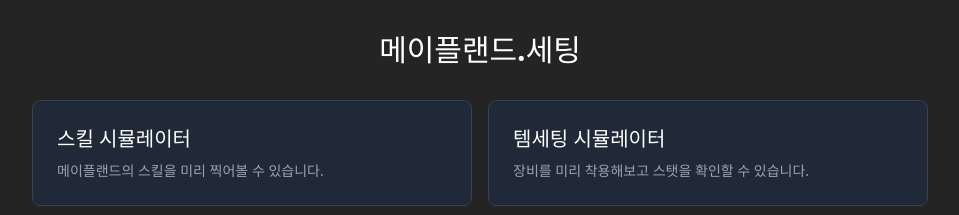
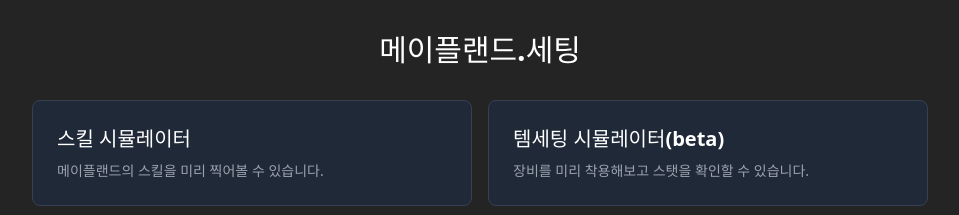
Before and after one commit to kyhong222/mapleland-st-root-page, a React (Vite) app: page / in a window 1280 px wide. Shown: the top 215 px of the page, without its empty margins (160-1119 px from the left). Built offline with nearby package versions, Linux system fonts and the light colour scheme.

Commit message:
beta 표기 추가

```diff
--- a/src/data/tools.ts
+++ b/src/data/tools.ts
@@ -11,7 +11,7 @@
     href: '/skill/',
   },
   {
-    title: '템세팅 시뮬레이터',
+    title: '템세팅 시뮬레이터(beta)',
     description: '장비를 미리 착용해보고 스탯을 확인할 수 있습니다.',
     href: '/item/',
   },
```
